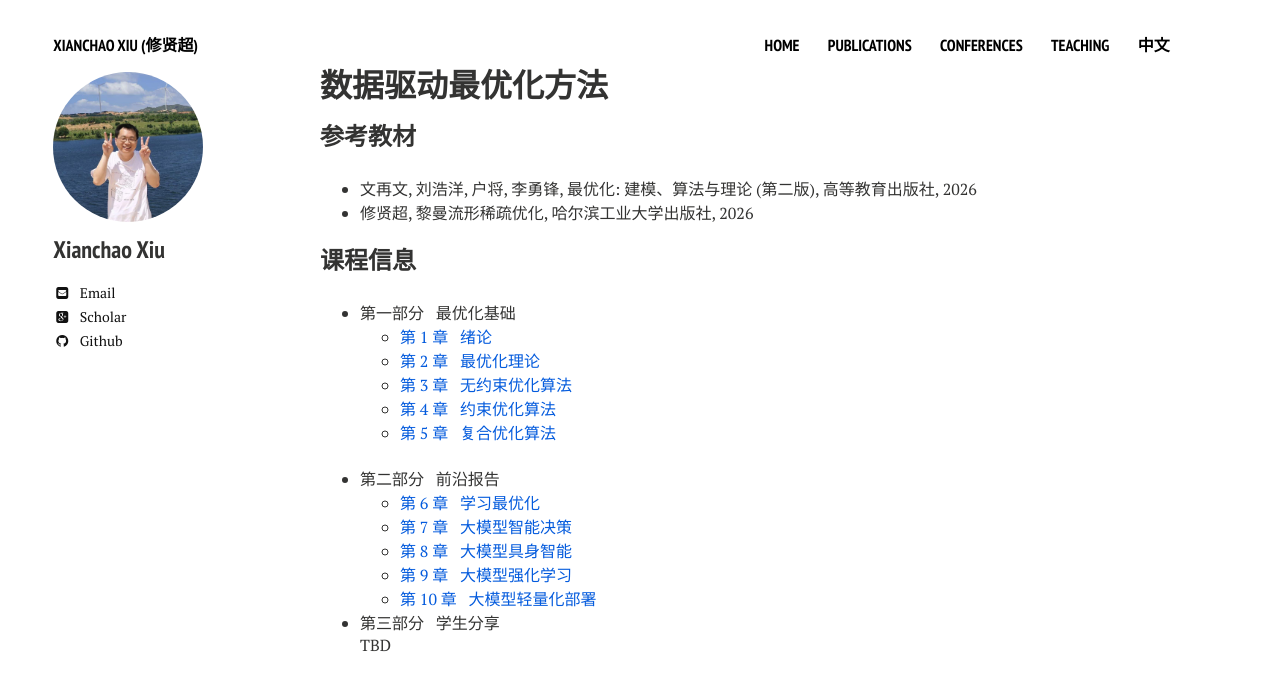
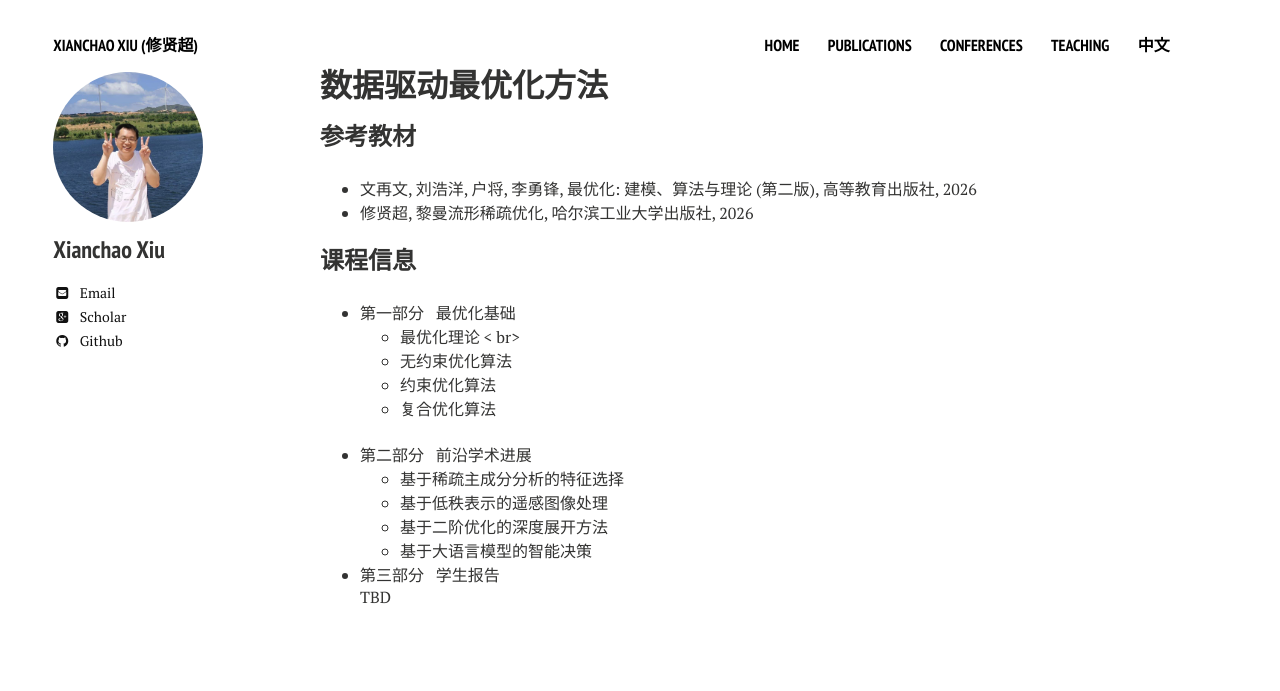
Before and after one commit to xianchaoxiu/xianchaoxiu.github.io, a Jekyll site: the page built from teaching/OPT/2026/index.md, in a window 1280 px wide. Shown: the top 691 px of the page. Built offline with Jekyll 4.4.1, drawn with Linux system fonts in a browser that asks for light colours; nearby versions of some CDN libraries.

Commit message:
Update index.md

```diff
--- a/teaching/OPT/2026/index.md
+++ b/teaching/OPT/2026/index.md
@@ -17,20 +17,18 @@ share: false
 ### 课程信息
 
 - 第一部分 &nbsp;  最优化基础 <br>
-  -  <a href="../2026/绪论.pdf" class="textlink" target="_blank">  第 1 章 &nbsp;  绪论<br>
-  -  <a href="../2026/最优化理论.pdf" class="textlink" target="_blank">  第 2 章 &nbsp;  最优化理论<br>
-  -  <a href="../2026/无约束优化算法.pdf" class="textlink" target="_blank">  第 3 章 &nbsp;  无约束优化算法<br>
-  -  <a href="../2026/约束优化算法.pdf" class="textlink" target="_blank"> 第 4 章 &nbsp;  约束优化算法<br>
-  -  <a href="../2026/复合优化算法.pdf" class="textlink" target="_blank"> 第 5 章 &nbsp;  复合优化算法<br><br>
+  -  最优化理论 < br>
+  -  无约束优化算法 <br>
+  -  约束优化算法 <br>
+  -  复合优化算法 <br><br>
 
 
-- 第二部分 &nbsp;  前沿报告 <br>
-  - <a href="../2026/学习最优化.pdf" class="textlink" target="_blank"> 第 6 章 &nbsp;  学习最优化 <br>
-  - <a href="../2026/大模型智能决策.pdf" class="textlink" target="_blank"> 第 7 章 &nbsp;  大模型智能决策 <br>
-  - <a href="../2026/大模型具身智能.pdf" class="textlink" target="_blank"> 第 8 章 &nbsp;  大模型具身智能 <br>
-  - <a href="../2026/大模型强化学习.pdf" class="textlink" target="_blank"> 第 9 章 &nbsp;  大模型强化学习 <br>
-  - <a href="../2026/大模型轻量化部署.pdf" class="textlink" target="_blank"> 第 10 章 &nbsp;  大模型轻量化部署 <br>
+- 第二部分 &nbsp;  前沿学术进展 <br>
+  - 基于稀疏主成分分析的特征选择 <br>
+  - 基于低秩表示的遥感图像处理 <br>
+  - 基于二阶优化的深度展开方法 <br>
+  - 基于大语言模型的智能决策 <br>
 
 
-- 第三部分 &nbsp;  学生分享 <br>
+- 第三部分 &nbsp;  学生报告 <br>
   TBD
```
